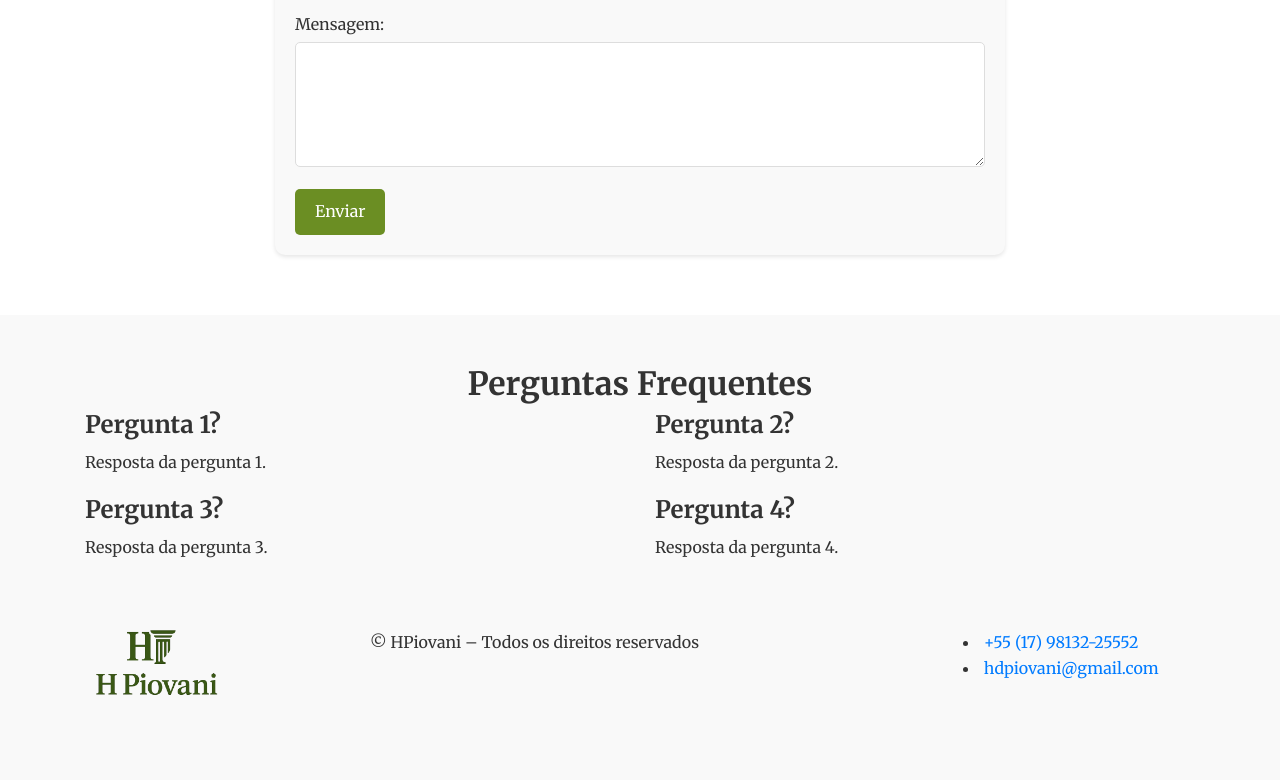
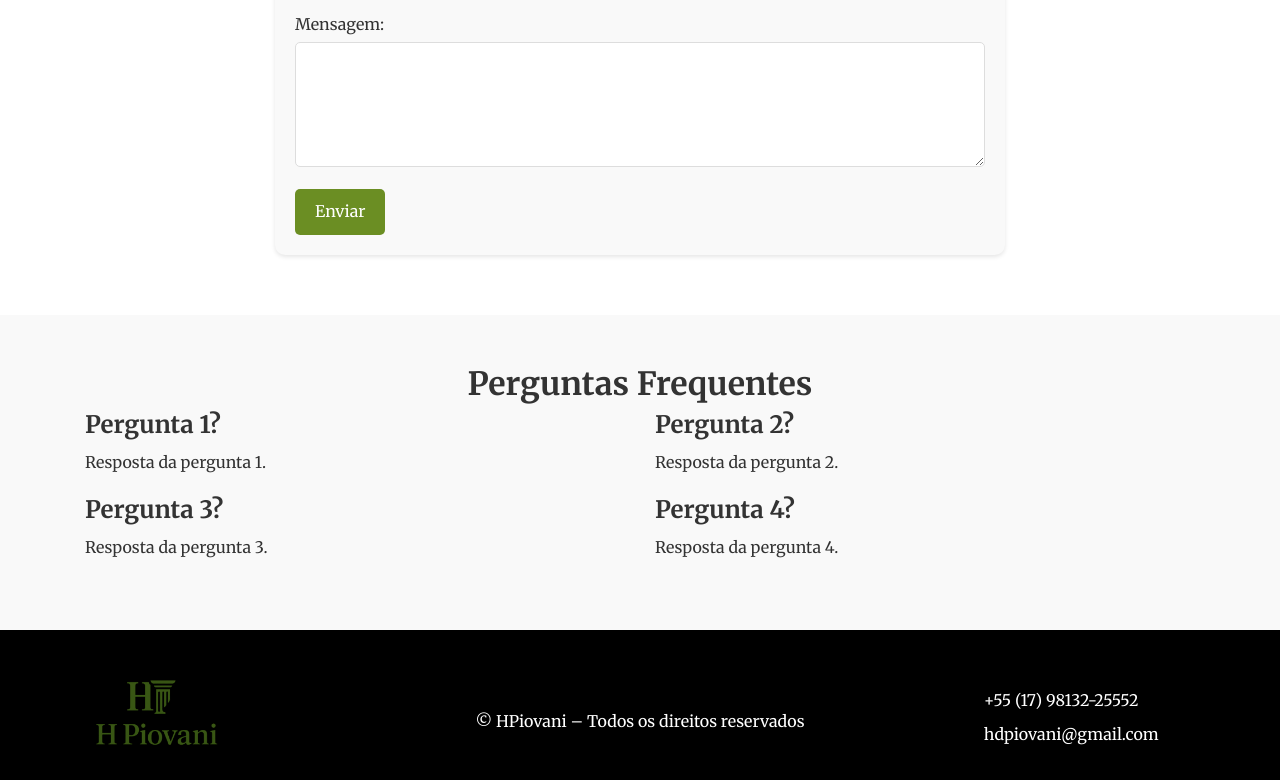
Before and after one commit to GRiguetto/Advocacia_Piovani, a plain HTML site: page index.html in a window 1280 px wide. Shown: the part 3625-4405 px from the top of the page. Before the commit the page ends 4322 px from the top, so only its background shows below. Drawn offline with nearby package versions, Linux system fonts and the light colour scheme.

Commit message:
Update style.css

```diff
--- a/style.css
+++ b/style.css
@@ -184,7 +184,7 @@ text-align: justify;
 }
 
 .map-location{
-
+    padding: 20px;
     width: 1200px;
     height: 400px;
 
@@ -255,7 +255,50 @@ text-align: justify;
     font-size: 1rem;
 }
 
+/* RODAPE */
+footer {
+    background: #000;
+    padding-top: 50px;
+    min-height: 150px; /* Ajustável */
+}
 
+footer .row {
+  display: flex;
+  align-items: stretch; /* estica todas as colunas */
+}
+
+footer .col-md-6 {
+  display: flex;
+  align-items: center;
+  justify-content: center;
+}
+
+footer .col-md-6 p {
+  margin-bottom: 0; /* tira margem extra */
+  color: #ffffff;
+  text-align: center;
+}
+
+footer ul li {
+    margin-top: 8px;
+}
+
+footer ul li a {
+    color: #ffffff;
+}
+
+footer ul li a img {
+    width: 25px;
+}
+
+footer ul li a:hover {
+    color: #6B8E23;
+    text-decoration: none;
+}
+
+footer ul {
+    list-style: none;
+}
 
 /* Animações */
 @keyframes zoomIn {
```
